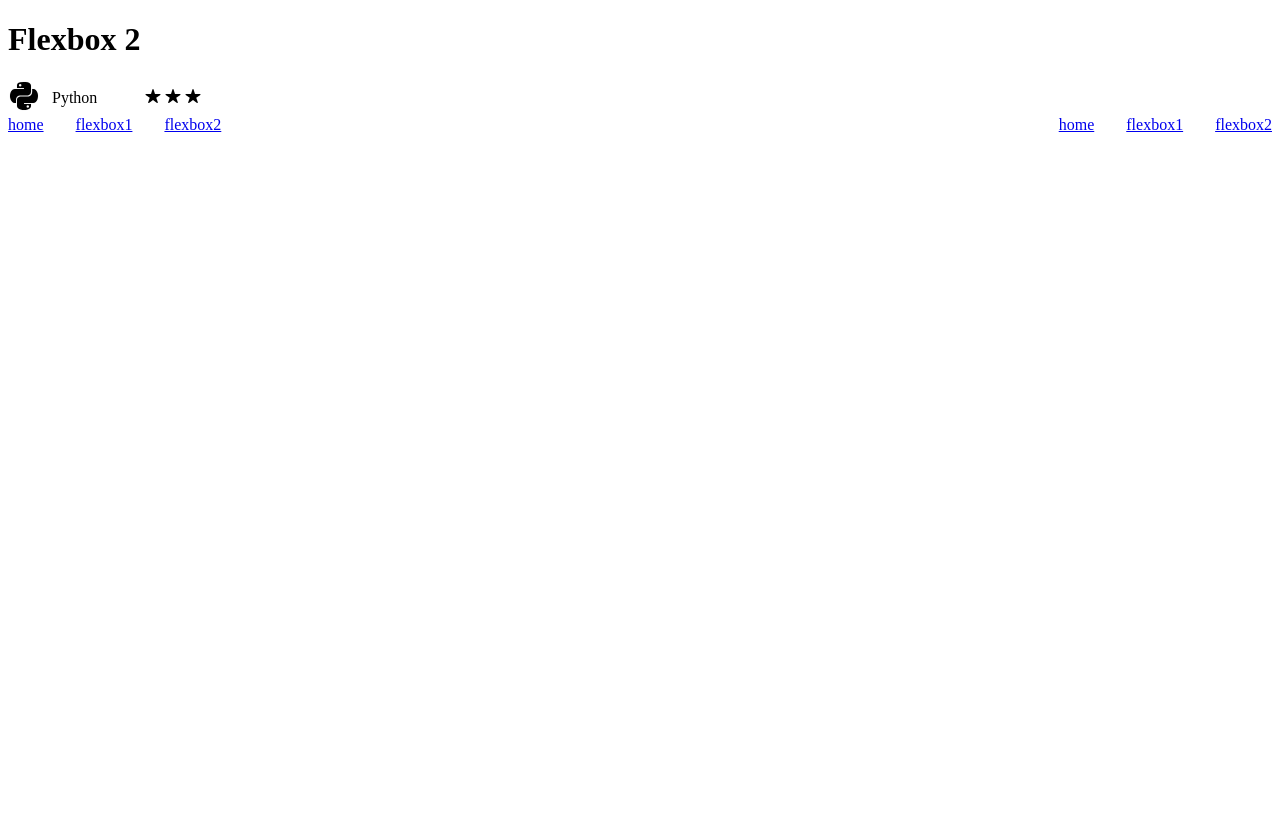
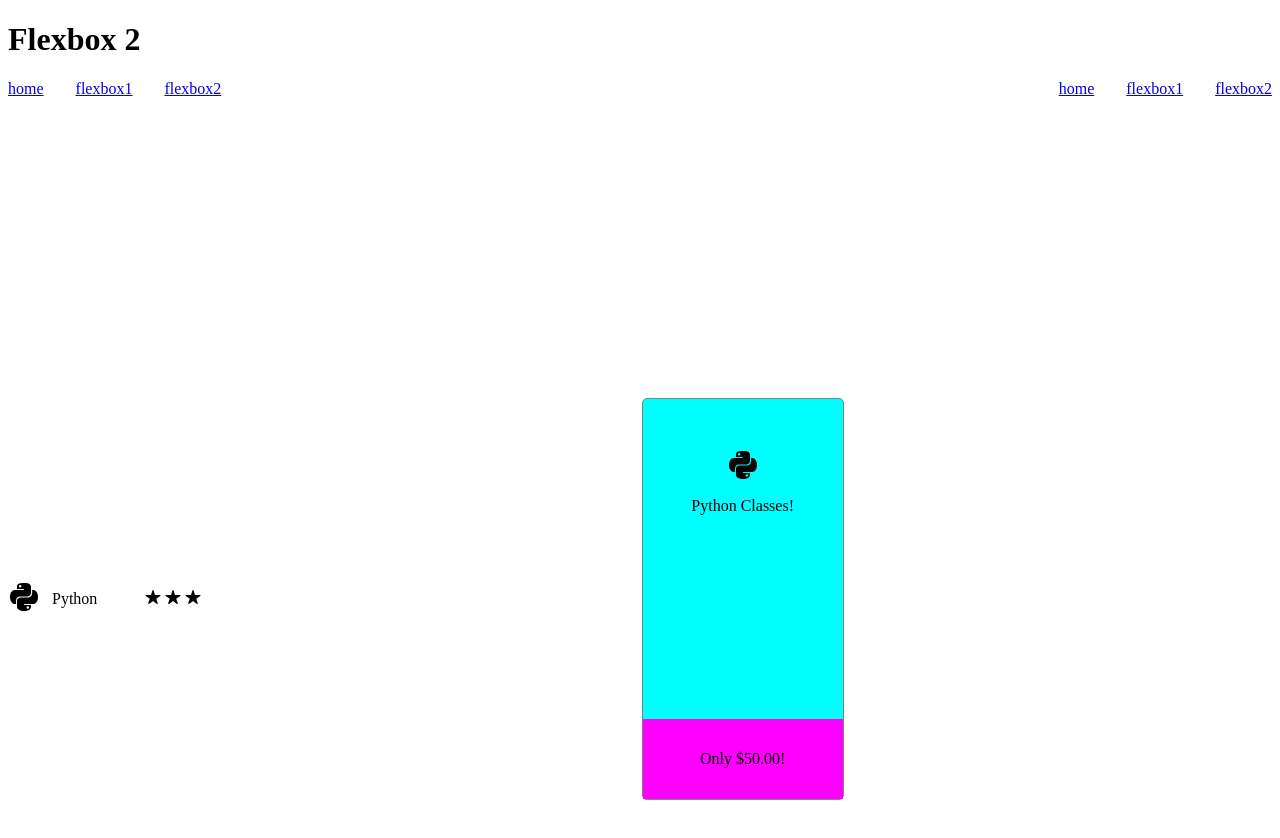
Before and after one commit to Jonah-28-09/Flexbox, a plain HTML site: page html/flexbox2.html in a window 1280 px wide. Before the commit the page ends 800 px from the top, so only its background shows below. Drawn offline with nearby package versions, Linux system fonts and the light colour scheme.

Commit message:
added python classes card for task 3 and styled it with classes in css

```diff
--- a/css/style2.css
+++ b/css/style2.css
@@ -23,3 +23,36 @@
 .rating{
     margin-left: 36px;
 }
+
+.card{
+    height: 400px;
+    width: 200px;
+    margin: 300px auto;
+
+    border-radius: 5px;
+    border: 1px solid grey;
+    background-color: aqua;
+
+    display: flex;
+    flex-direction: column;
+    align-items: center;
+    justify-content: space-between;
+}
+
+.card-description{
+    display: flex;
+    flex-direction: column;
+    justify-content: space-around;
+    align-items: center;
+    margin-top: 50px
+}
+
+.card-price{
+    width: 100%;
+    height: 80px;
+    background-color: magenta;
+
+    display: flex;
+    justify-content: center;
+    align-items: center;
+}
--- a/html/flexbox2.html
+++ b/html/flexbox2.html
@@ -10,16 +10,6 @@
 </head>
 <body>
     <h1>Flexbox 2</h1>
-    <div class="rating-container">
-        <div class="icons">
-            <ion-icon name="logo-python" size="large" class="icon"></ion-icon>
-        </div>
-        <div class="skill">Python</div>
-        <div class="rating">
-            <ion-icon name="star"></ion-icon>
-            <ion-icon name="star"></ion-icon>
-            <ion-icon name="star"></ion-icon>
-        </div>
     </div>
     <div class="flex1">
     <div class="flex2">
@@ -33,5 +23,27 @@
         <a href="flexbox2.html">flexbox2</a>
     </div>
     </div>
+
+        <div class="rating-container">
+        <div class="icons">
+            <ion-icon name="logo-python" size="large" class="icon"></ion-icon>
+        </div>
+        <div class="skill">Python</div>
+        <div class="rating">
+            <ion-icon name="star"></ion-icon>
+            <ion-icon name="star"></ion-icon>
+            <ion-icon name="star"></ion-icon>
+        </div>
+
+    <div class="card">
+        <div class="card-description">
+            <ion-icon name="logo-python" size="large" class="icon"></ion-icon>
+            <p>Python Classes!</p>
+
+        </div>
+        <div class="card-price">
+            <p>Only $50.00!</p>
+        </div>
+    </div>
 </body>
 </html>
```
